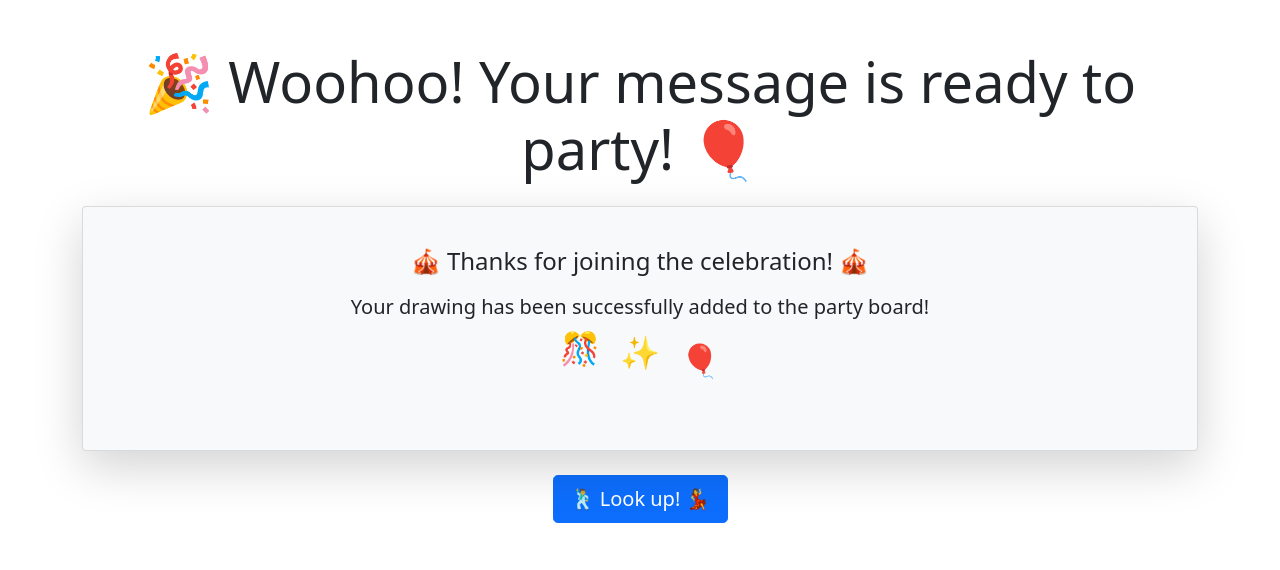
After one commit to Bhavik-Makwana/partyboard, a Flask app: template templates/submit.html in a window 1280 px wide. The commit adds this page. Shown: the top 570 px of the page. Run offline with Flask 3, Linux system fonts and the light colour scheme; the template is opened without the code that fills it, so the values that code supplies are empty.

Commit message:
add submit screen

```diff
--- a/server.py
+++ b/server.py
@@ -18,6 +18,10 @@ def allowed_file(filename):
 @app.route('/home')
 def index():
     return render_template('index.html')
+
+@app.route('/submit')
+def submit():
+    return render_template('submit.html')
 
 @app.route('/heartbeat')
 def heartbeat():
--- a/static/js/script.js
+++ b/static/js/script.js
@@ -215,7 +215,7 @@ saveBtn.addEventListener('click', () => {
         .then(response => response.json())
         .then(data => {
             if (data.success) {
-                alert('Drawing saved successfully!');
+                window.location.href = '/submit';
             } else {
                 alert('Error saving drawing');
             }
--- a/templates/background.html
+++ b/templates/background.html
@@ -64,9 +64,6 @@
             </div>
 
         {% endfor %}
-        <div class="image-item" id="default" onclick="selectBackground('default')">
-            <img src="{{ url_for('static', filename='background/default.jpg') }}" alt="default">
-        </div>
     </div>
 
     <script>
--- /dev/null
+++ b/templates/submit.html
@@ -0,0 +1,60 @@
+<!DOCTYPE html>
+<html lang="en">
+<head>
+    <meta charset="UTF-8">
+    <meta name="viewport" content="width=device-width, initial-scale=1.0">
+    <title>Message Submitted! - PartyBoard</title>
+    <link href="https://cdn.jsdelivr.net/npm/bootstrap@5.1.3/dist/css/bootstrap.min.css" rel="stylesheet">
+</head>
+<body>
+    <div class="container text-center py-5">
+        <h1 class="display-4 mb-4">🎉 Woohoo! Your message is ready to party! 🎈</h1>
+
+        <div class="card shadow-lg p-4 mb-4 bg-light">
+            <div class="card-body">
+                <h2 class="h4 mb-3">🎪 Thanks for joining the celebration! 🎪</h2>
+                <p class="lead">Your drawing has been successfully added to the party board!</p>
+                <div class="confetti-animation">
+                    <span>🎊</span><span>✨</span><span>🎈</span>
+                </div>
+            </div>
+        </div>
+
+        <div class="mt-4">
+            <button class="btn btn-primary btn-lg">
+                🕺 Look up! 💃
+            </a>
+        </div>
+    </div>
+
+    <style>
+        .confetti-animation {
+            font-size: 2em;
+            margin: 20px 0;
+        }
+
+        .confetti-animation span {
+            display: inline-block;
+            animation: bounce 1s infinite alternate;
+            margin: 0 10px;
+        }
+
+        .confetti-animation span:nth-child(2) {
+            animation-delay: 0.2s;
+        }
+
+        .confetti-animation span:nth-child(3) {
+            animation-delay: 0.4s;
+        }
+
+        @keyframes bounce {
+            0% {
+                transform: translateY(0);
+            }
+            100% {
+                transform: translateY(-20px);
+            }
+        }
+    </style>
+</body>
+</html>
```
Also changed, not shown: assets/drawings/drawing_1731860117.png (added), partyboard.db.
